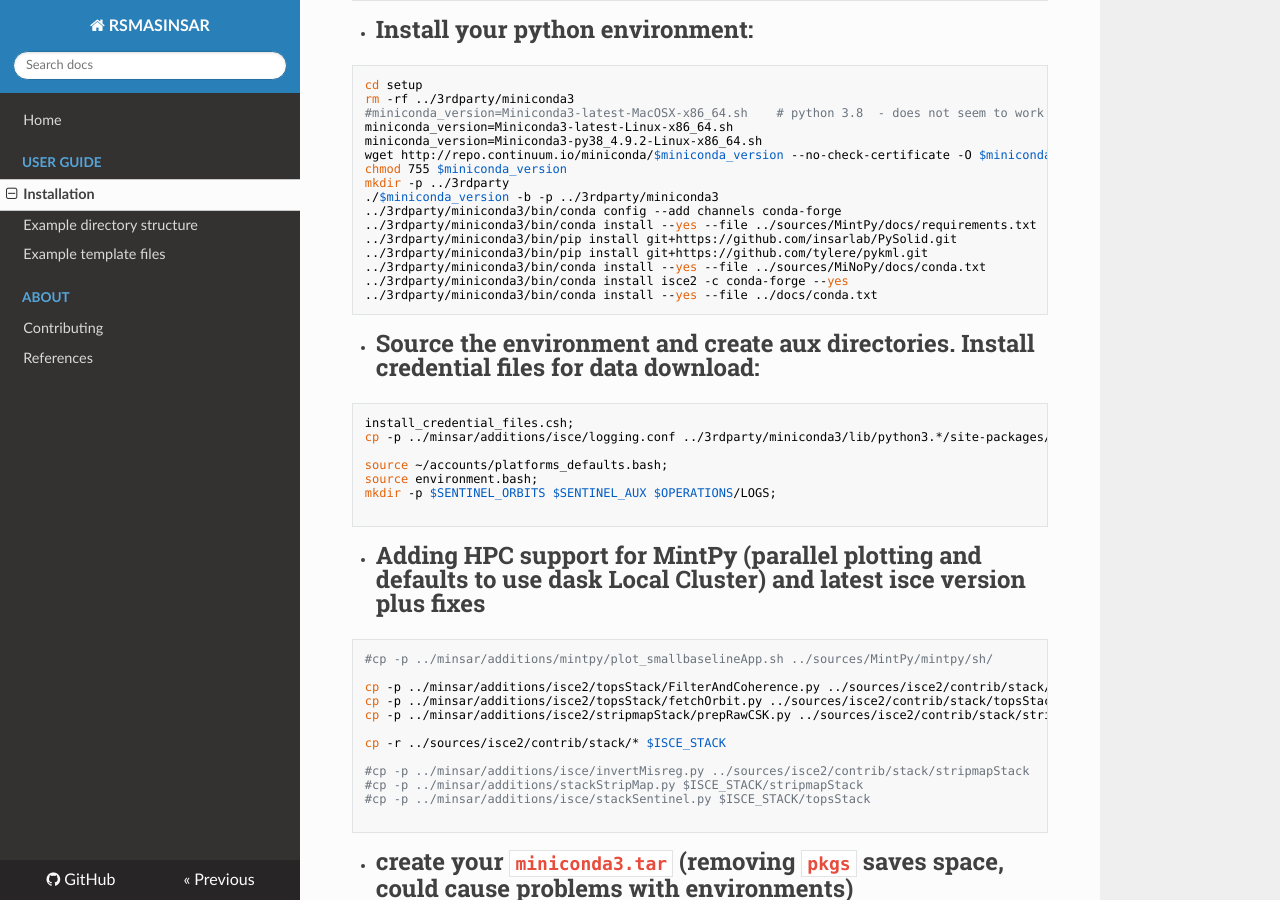
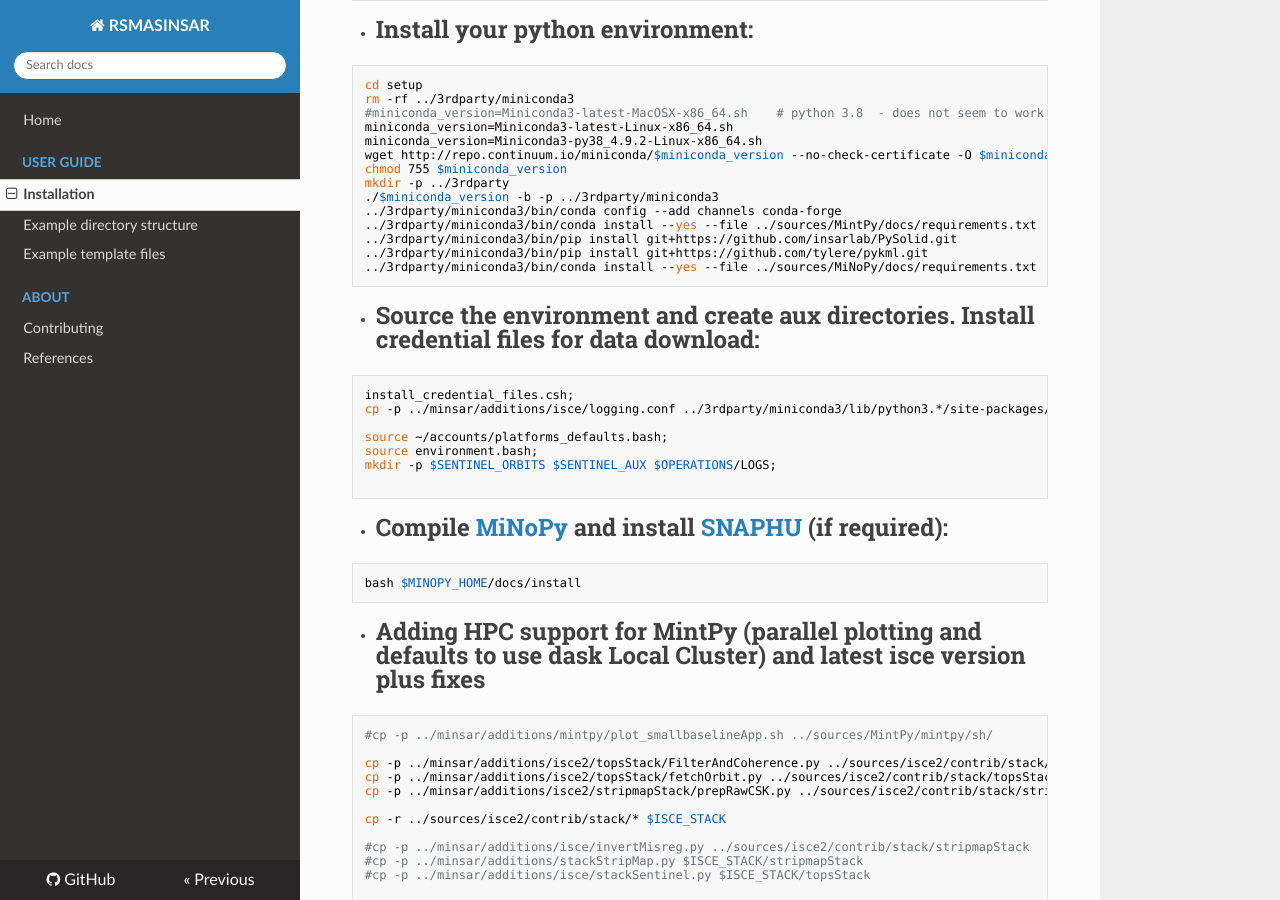
Before and after one commit to geodesymiami/rsmas_insar, an MkDocs documentation site: the page built from docs/installation.md, in a window 1280 px wide and 900 px high, scrolled down 831 px. Built offline with MkDocs 1.6.1, drawn with Linux system fonts in a browser that asks for light colours; nearby versions of some CDN libraries.

Commit message:
Update installation.md

````diff
--- a/docs/installation.md
+++ b/docs/installation.md
@@ -51,9 +51,7 @@ mkdir -p ../3rdparty
 ../3rdparty/miniconda3/bin/conda install --yes --file ../sources/MintPy/docs/requirements.txt
 ../3rdparty/miniconda3/bin/pip install git+https://github.com/insarlab/PySolid.git
 ../3rdparty/miniconda3/bin/pip install git+https://github.com/tylere/pykml.git
-../3rdparty/miniconda3/bin/conda install --yes --file ../sources/MiNoPy/docs/conda.txt
-../3rdparty/miniconda3/bin/conda install isce2 -c conda-forge --yes
-../3rdparty/miniconda3/bin/conda install --yes --file ../docs/conda.txt
+../3rdparty/miniconda3/bin/conda install --yes --file ../sources/MiNoPy/docs/requirements.txt
 ```
 * #Source the environment and create aux directories. Install credential files for data download:
 ```
@@ -65,6 +63,11 @@ source environment.bash;
 mkdir -p $SENTINEL_ORBITS $SENTINEL_AUX $OPERATIONS/LOGS;
 
 ```
+* #Compile [MiNoPy](https://github.com/geodesymiami/MiNoPy) and install [SNAPHU](https://web.stanford.edu/group/radar/softwareandlinks/sw/snaphu/) (if required):
+```
+bash $MINOPY_HOME/docs/install
+```
+
 * #Adding HPC support for MintPy (parallel plotting and defaults to use dask Local Cluster) and latest isce version plus fixes
 ```
 #cp -p ../minsar/additions/mintpy/plot_smallbaselineApp.sh ../sources/MintPy/mintpy/sh/
````
